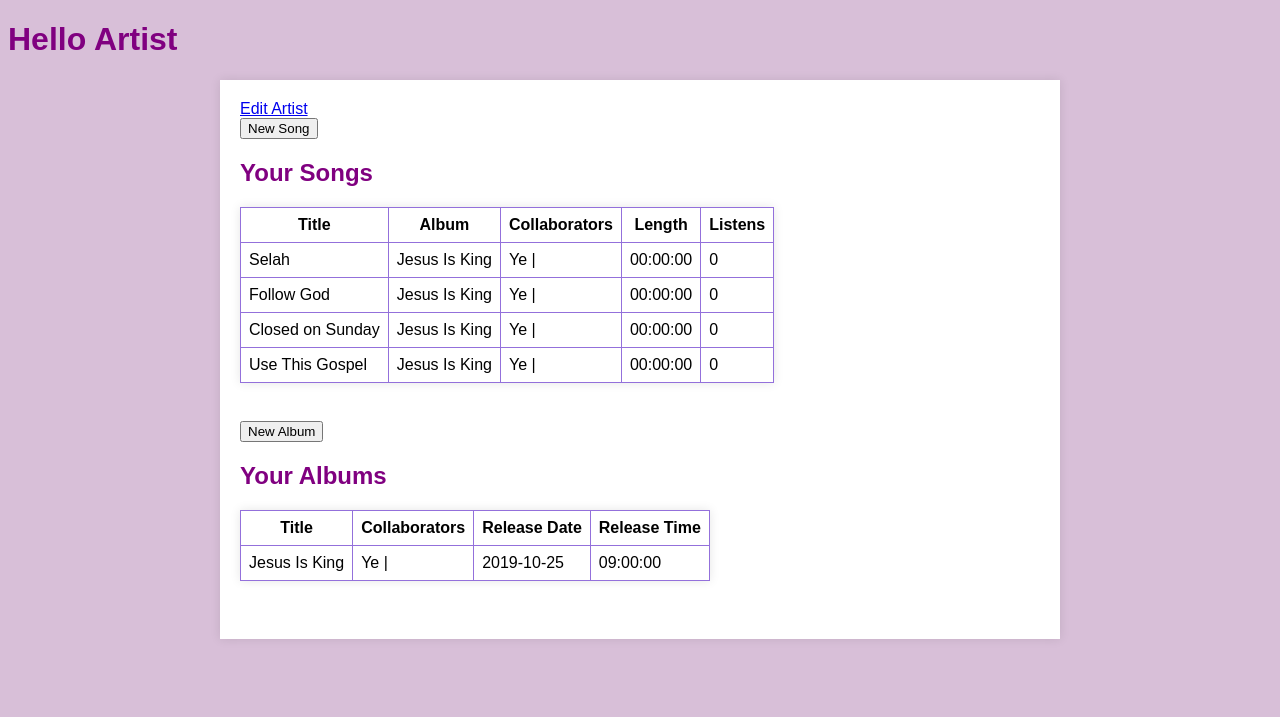
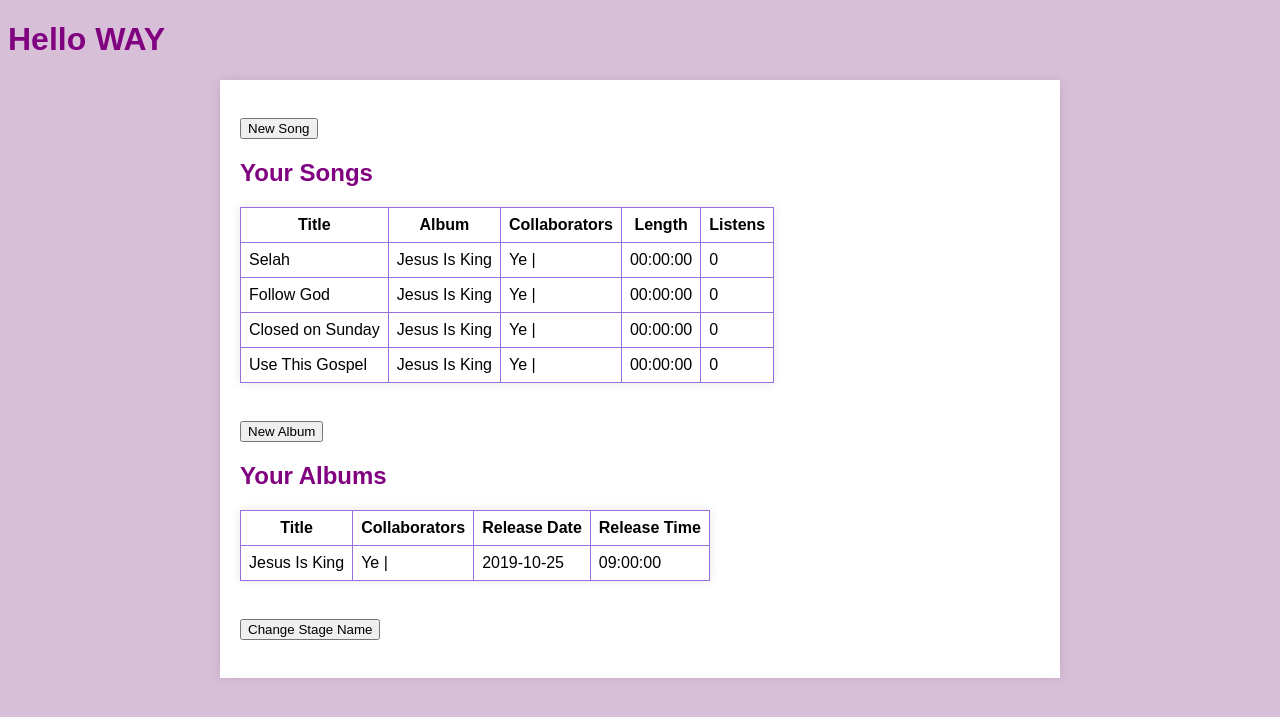
Before and after one commit to Tathkage/Amplify, a PHP site: page /artistPage.php in a window 1280 px wide. Shown: the top 717 px of the page. Run offline with PHP 8.4, Linux system fonts and the light colour scheme; data comes from the database, SQL or seed files in the repository.

Commit message:
Added functionality for changing artist name

```diff
--- a/public/artistPage.php
+++ b/public/artistPage.php
@@ -9,6 +9,7 @@ $nonAlbumSongs = $controller->collectNonAlbumSongs() ?? [];
 $otherArtists = $controller->collectOtherArtists() ?? [];
 $songCollaborators = $controller->showCollaborators($songs, "song");
 $albumCollaborators = $controller->showCollaborators($albums, "album");
+$artistName = $controller->collectStageName()[0];
 ?>
 
 <!DOCTYPE html>
@@ -19,9 +20,8 @@ $albumCollaborators = $controller->showCollaborators($albums, "album");
     <link rel="icon" href="./images/amplifyIcon.png" type="image/x-icon">
 </head>
 <body>
-<h1>Hello Artist</h1>
+<h1>Hello <?php echo $artistName['stage_name']; ?></h1>
 <div class="Artists-container">
-    <a href="index.php"> Edit Artist </a>
     <br>
 
     <!-- pop up for new song -->
@@ -209,6 +209,15 @@ $albumCollaborators = $controller->showCollaborators($albums, "album");
         </tbody>
     </table>
     <br>
+
+    <!-- Edit Artists From -->
+    <button onclick="showChangeNameForm()" id="nameButton">Change Stage Name</button> <br><br>
+    <form action="<?php echo $controller->handleFormSubmit(); ?> " name="changeNameForm" method="post" id="nf">
+        <label for="new_name">New name: </label>
+        <input type="text" id="new_name" name="new_name"> <br><br>
+
+        <input type="submit" value="Submit" name="changeNameForm">
+    </form>
 </div>
 <script type="text/javascript" src="js/artistPage.js"></script>
 </body>
--- a/public/css/artistPage.css
+++ b/public/css/artistPage.css
@@ -56,6 +56,12 @@ td, th {
     transform: translate(-50%, -50%);
 }
 
+#nf {
+    display: none;
+}
+
+
+
 .close {
     color: black;
     float: right;
--- a/public/js/artistPage.js
+++ b/public/js/artistPage.js
@@ -16,6 +16,19 @@ function newAlbumPopup() {
 
 function closeNewAlbumPopup() {
     document.getElementById("popup2").style.display = "none";
+}
+
+function showChangeNameForm() {
+    if (document.getElementById("nf").style.display == "none")
+    {
+        document.getElementById("nameButton").textContent = "Keep Stage Name";
+        document.getElementById("nf").style.display = "block";
+    }
+
+    else {
+        document.getElementById("nameButton").textContent = "Change Stage Name";
+        document.getElementById("nf").style.display = "none";
+    }
 }
 
 // functionality for adding new song form to album form
--- a/src/controllers/artistPageController.php
+++ b/src/controllers/artistPageController.php
@@ -22,6 +22,30 @@ class artistPageController
             $this->conn->close();
         }
     }
+
+    public function collectStageName() {
+        $this->connect();
+
+        //
+        $sql = "SELECT stage_name FROM artists WHERE artist_id = 1";
+
+        $name = mysqli_query($this->conn, $sql);
+
+        if (!$name) {
+            die("Query failed: " . $this->conn->error);
+        }
+
+        // Store songs in array
+        $artistName = array();
+        if ($name->num_rows > 0) {
+            while ($row = $name->fetch_assoc()) {
+                $artistName[] = $row;
+            }
+        }
+        $this->disconnect();
+        return $artistName;
+    }
+
 
     // function to collect songs for viewing
     public function collectSongs()
@@ -307,6 +331,25 @@ class artistPageController
         }
     }
 
+    function changeName() {
+        $this->connect();
+
+        //    get information from album form
+        $newName = $_POST['new_name'];
+
+        //    handle empty cases
+        if (empty($newName)) {
+            return;
+        }
+
+        // Update Artists name in database
+        $nameChange = mysqli_prepare($this->conn, 'UPDATE artists set stage_name = ? WHERE artist_id = 1');
+        mysqli_stmt_bind_param($nameChange, 's', $newName);
+        mysqli_stmt_execute($nameChange);
+        mysqli_stmt_close($nameChange);
+
+    }
+
     // function to handle which action to take based on form version
     public function handleFormSubmit()
     {
@@ -318,6 +361,10 @@ class artistPageController
             elseif (isset($_POST['albumForm'])) {
                 $this->saveNewAlbumData();
             }
+
+            elseif (isset($_POST['changeNameForm'])) {
+                $this->changeName();
+            }
             header("Location: " . $_SERVER['REQUEST_URI']);
             exit();
         }
```
